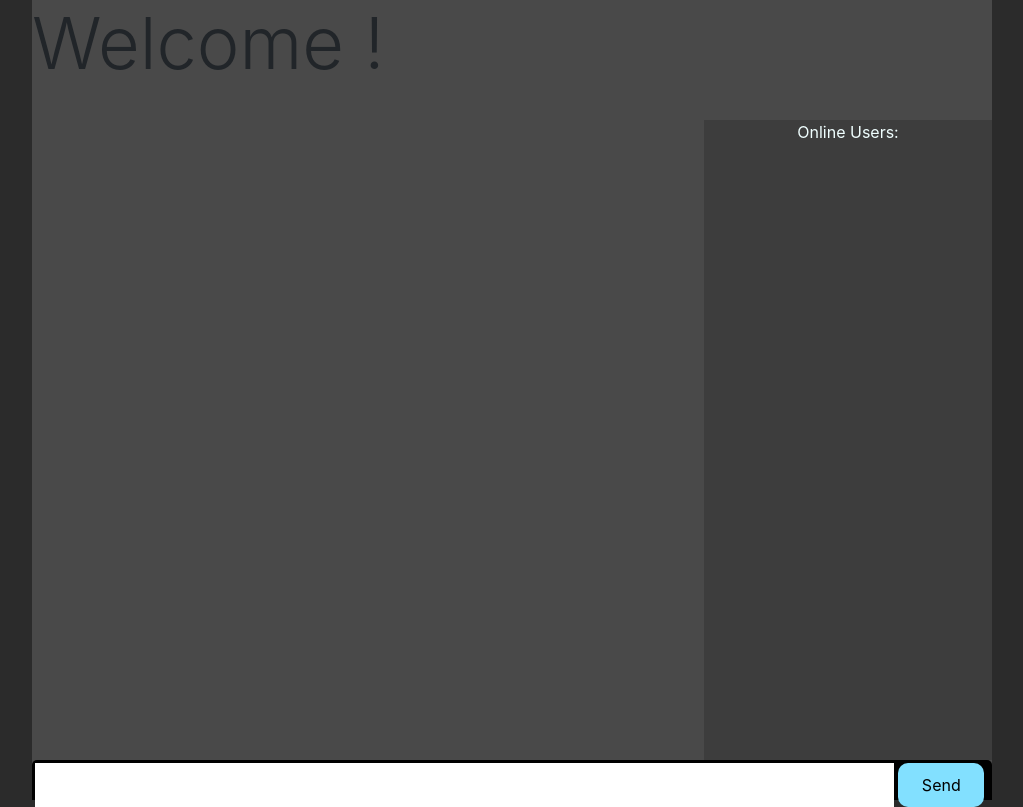
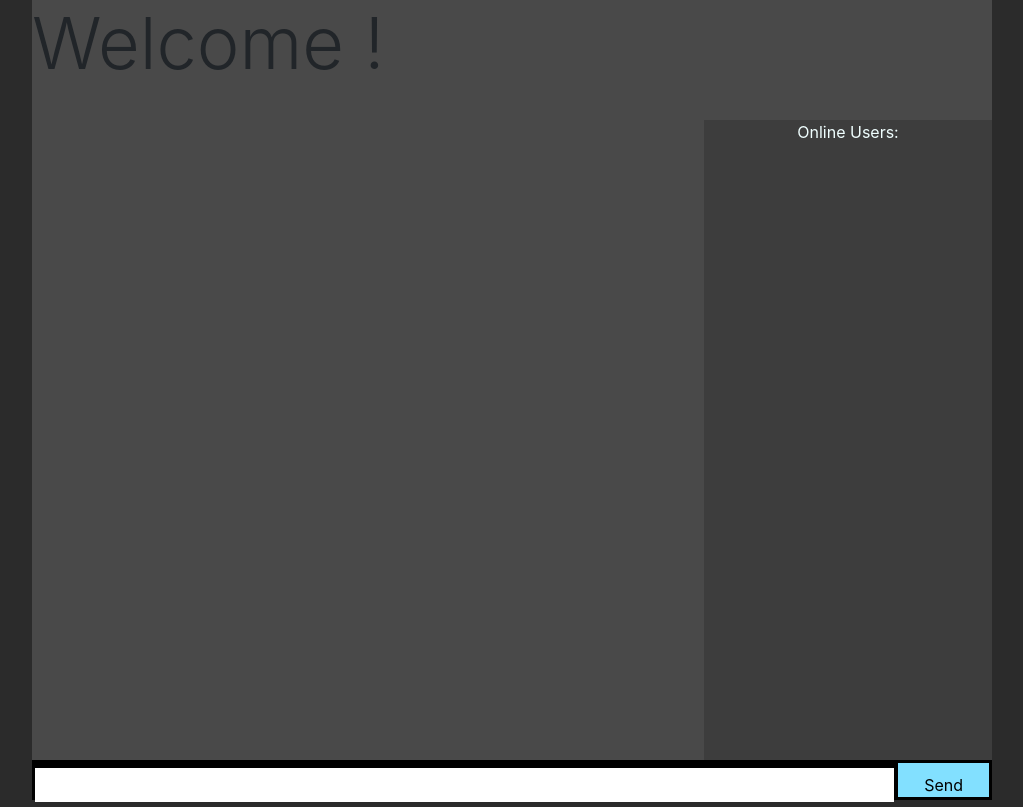
Before and after one commit to Dylan-Gordon/ChatApp, a website: page index.html in a window 1280 px wide. Shown: the whole page, without its empty margins (128-1151 px from the left). Drawn offline with nearby package versions, Linux system fonts and the light colour scheme; no server answers.

Commit message:
Fixing minor style issue

```diff
--- a/styles.css
+++ b/styles.css
@@ -72,8 +72,6 @@ form {
   background: #000;
   padding: 3px;
   border: 10;
-  border-top-left-radius: 5px;
-  border-top-right-radius: 5px;
   width: 100%;
   height: 5%;
 }
@@ -81,13 +79,14 @@ form input {
   border: 20px;
   padding: 10px;
   width: 90%;
+  height: 100%;
   margin-right: 0.5%;
 }
 form button {
-  width: 9%;
+  width: 9.5%;
+  height: 100%;
   background: rgb(130, 224, 255);
   border: none;
-  border-radius: 10px;
   padding: 10px;
 }
 
```
